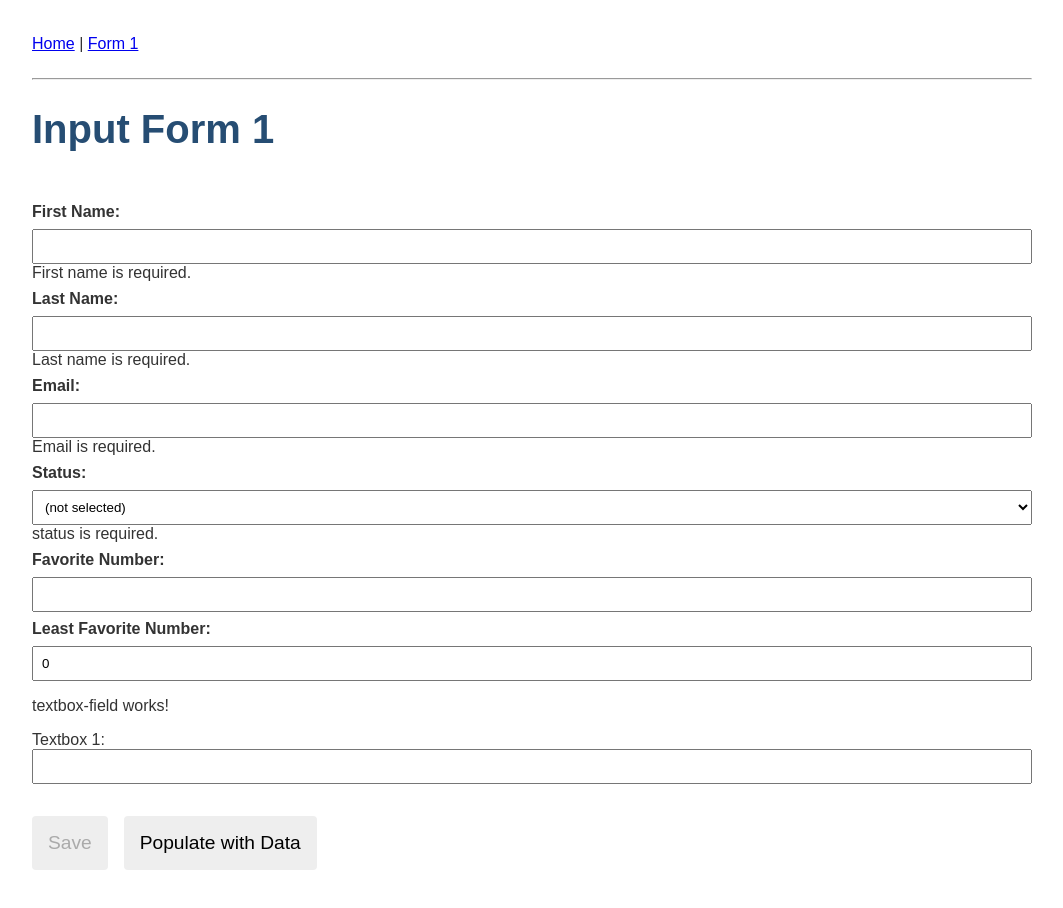
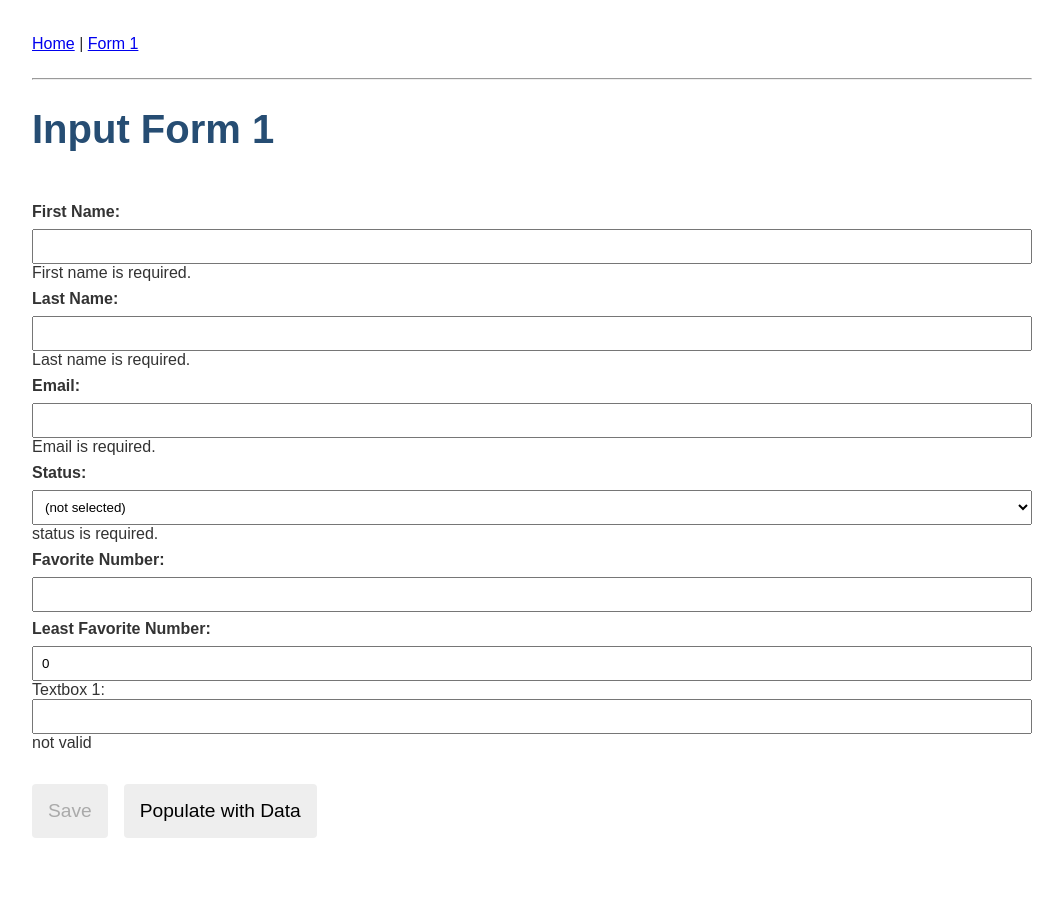
Before and after one commit to benday-inc/AngularChildComponentsWithValidation, an Angular app: page /form1 in a window 1280 px wide. Shown: the top 908 px of the page, without its empty margins (108-1171 px from the left). After the commit the page ends 886 px from the top, so only its background shows below. Built offline with nearby package versions, Linux system fonts and the light colour scheme.

Commit message:
added valid indicator to text field...still not bubbling validation status to parent

```diff
--- a/src/app/input-form1/input-form1.component.ts
+++ b/src/app/input-form1/input-form1.component.ts
@@ -10,7 +10,7 @@ import { TextboxFieldComponent } from '../textbox-field/textbox-field.component'
 export class InputForm1Component {
   @ViewChild(TextboxFieldComponent, { static: true })
   public textbox: TextboxFieldComponent | null = null;
-
+  // theForm: FormGroup;
   theForm = this.fb.nonNullable.group({
     firstName: ['', Validators.required],
     lastName: ['', Validators.required],
@@ -28,6 +28,7 @@ export class InputForm1Component {
     }],
     textboxGroup1: this.textbox?.createFormGroup(),
   });
+
 
   constructor(
     private fb: FormBuilder
--- a/src/app/textbox-field/textbox-field.component.html
+++ b/src/app/textbox-field/textbox-field.component.html
@@ -1,5 +1,7 @@
 <form [formGroup]="theFormGroup">
-    <p>textbox-field works!</p>
     <label for="textbox1">Textbox 1: </label>
     <input id="textbox1" type="text" formControlName="textbox1">
+    <div *ngIf="!theFormGroup.valid" class="alert alert-danger">
+        not valid
+    </div>
 </form>
```
